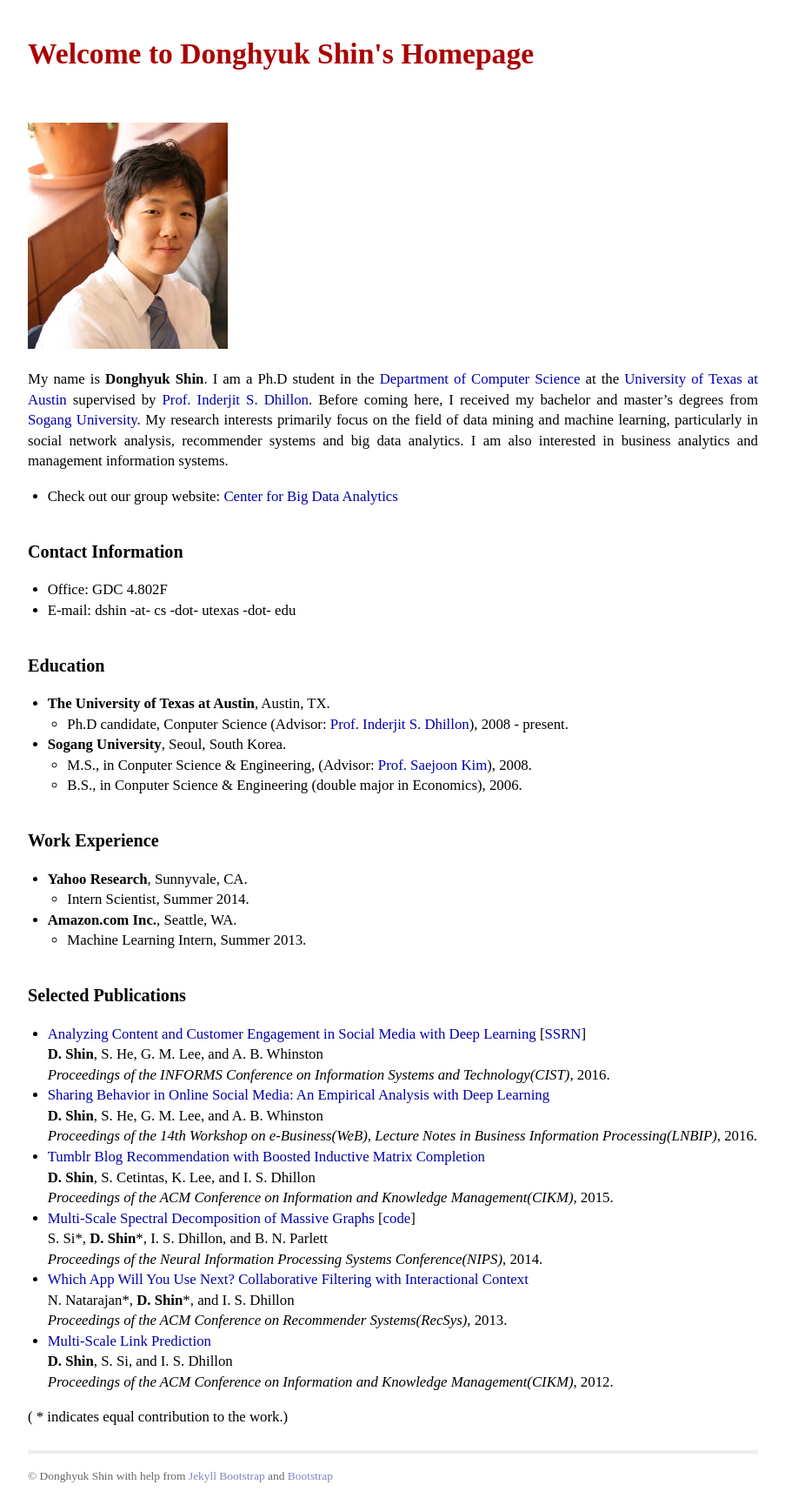
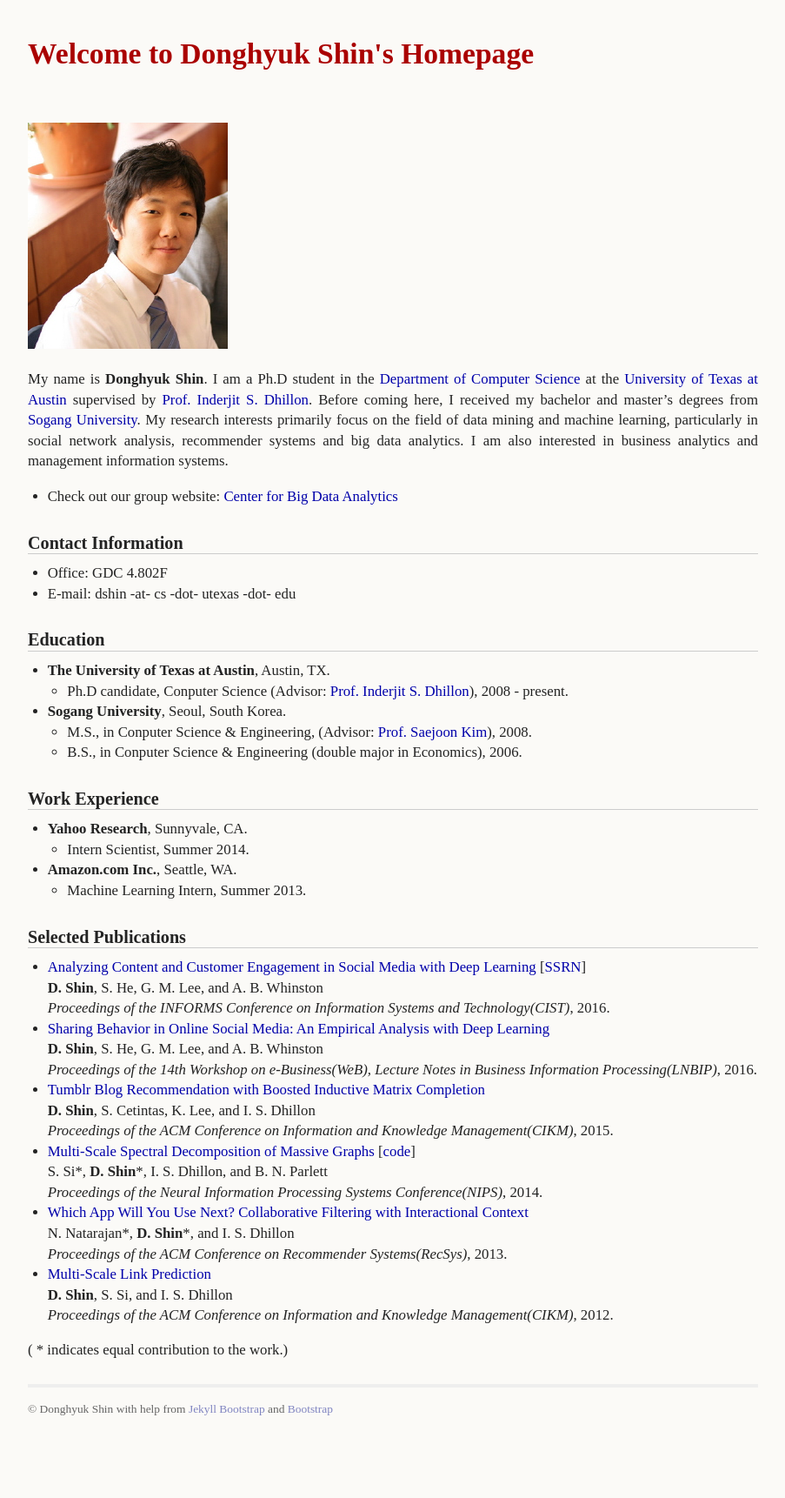
Before and after one commit to dshin32/dshin32.github.io, a Jekyll site: the page built from index.md, in a window 1280 px wide. Shown: the whole page at 87% size, without its empty margins (188-1091 px from the left). Built offline with Jekyll 4.4.1, drawn with Linux system fonts in a browser that asks for light colours; after the commit the page ends 1645 px from its top, so only the background shows below that.

Commit message:
added analytics

```diff
--- a/_config.yml
+++ b/_config.yml
@@ -106,7 +106,7 @@
     gauges :
         site_id : 'SITE ID'
     google :
-        tracking_id : 'UA-123-12'
+        tracking_id : 'UA-96121815-1'
     getclicky :
       site_id :
     mixpanel :
--- a/assets/themes/tom/css/screen.css
+++ b/assets/themes/tom/css/screen.css
@@ -16,20 +16,24 @@
 }
 
 body {
-  background-color: white;
+  /*background-color: white;*/
   /*font: 13.24px helvetica, arial, clean, sans-serif;*/
   *font-size: small;
   text-align: center;
+  color: #232323;
+  background-color: #FBFAF7;
 }
 
 h1, h2, h3, h4, h5, h6 {
   font-size: 100%;
+  color:#232323;
+  border-bottom: 1px solid #ccc;
 }
 
 h3 {
   font-size: 120%;
-  margin-bottom: 1em;
-  margin-top: 2em;
+  margin-bottom: 0.5em;
+  margin-top: 1.5em;
 }
 
 p {
@@ -43,6 +47,7 @@
 
 a:hover {
   color: black;
+  text-decoration: underline;
 }
 
 a:visited {
```
Also changed, not shown: 3 other files.
